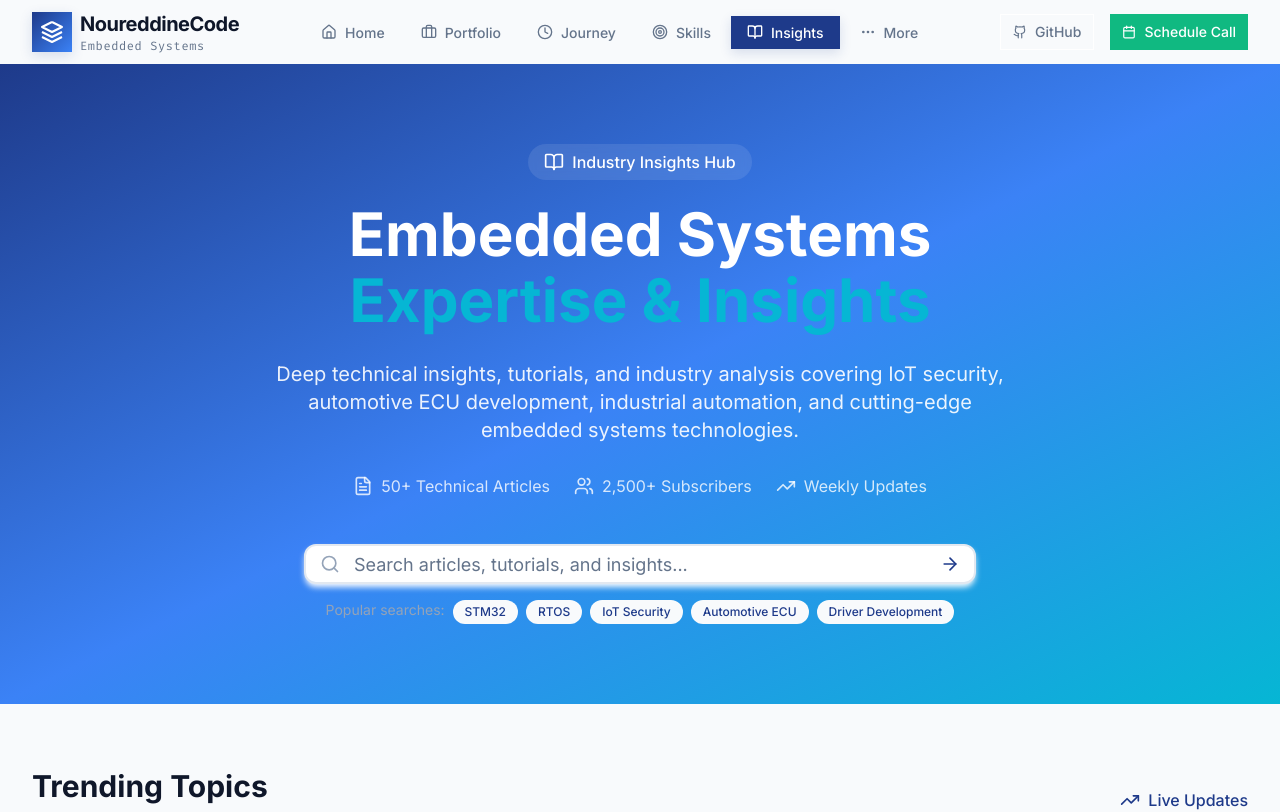
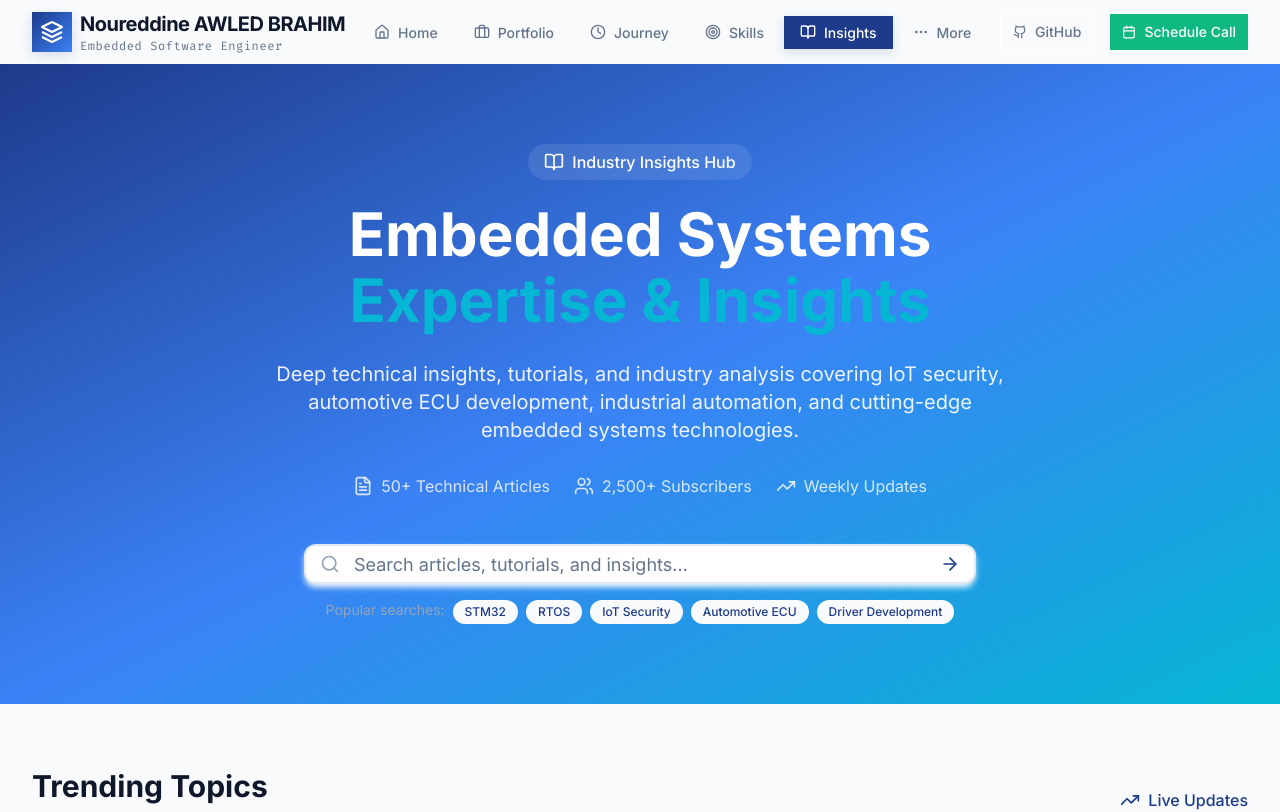
Before and after one commit to Nourreddine1920/noureddine-portfolio, a React (Vite) app in the folder noureddinecode/: page /industry-insights-hub in a window 1280 px wide. Shown: the top 812 px of the page. Built offline with nearby package versions, Linux system fonts and the light colour scheme.

Commit message:
feat: Update Header and footer with new contact info

```diff
--- a/noureddinecode/src/components/ui/Header.jsx
+++ b/noureddinecode/src/components/ui/Header.jsx
@@ -1,5 +1,5 @@
 import React, { useState, useEffect } from 'react';
-import { Link, useLocation } from 'react-router-dom';
+import { Link, useLocation, useNavigate } from 'react-router-dom';
 import Icon from '../AppIcon';
 import Button from './Button';
 
@@ -7,6 +7,7 @@ const Header = () => {
   const [isMenuOpen, setIsMenuOpen] = useState(false);
   const [isScrolled, setIsScrolled] = useState(false);
   const location = useLocation();
+  const navigate = useNavigate();
 
   const navigationItems = [
     { name: 'Home', path: '/interactive-landing-experience', icon: 'Home' },
@@ -19,6 +20,9 @@ const Header = () => {
   const secondaryItems = [
     { name: 'Collaboration', path: '/collaboration-gateway', icon: 'Users' }
   ];
+
+  // GitHub account URL
+  const githubUrl = "https://github.com/Nourreddine1920"; // Replace with your actual GitHub URL
 
   useEffect(() => {
     const handleScroll = () => {
@@ -39,6 +43,14 @@ const Header = () => {
 
   const isActivePath = (path) => {
     return location?.pathname === path;
+  };
+
+  const handleScheduleCall = () => {
+    navigate('/collaboration-gateway');
+  };
+
+  const handleGithubClick = () => {
+    window.open(githubUrl, '_blank');
   };
 
   const Logo = () => (
@@ -81,10 +93,10 @@ const Header = () => {
       </div>
       <div className="flex flex-col">
         <span className="text-xl font-bold text-text-primary tracking-tight">
-          NoureddineCode
+          Noureddine AWLED BRAHIM
         </span>
         <span className="text-xs text-text-secondary font-mono tracking-wider">
-          Embedded Systems
+          Embedded Software Engineer
         </span>
       </div>
     </Link>
@@ -152,6 +164,7 @@ const Header = () => {
               iconName="Github"
               iconPosition="left"
               className="text-text-secondary hover:text-text-primary"
+              onClick={handleGithubClick}
             >
               GitHub
             </Button>
@@ -161,6 +174,7 @@ const Header = () => {
               iconName="Calendar"
               iconPosition="left"
               className="bg-success hover:bg-success/90"
+              onClick={handleScheduleCall}
             >
               Schedule Call
             </Button>
@@ -208,6 +222,7 @@ const Header = () => {
                 iconName="Github"
                 iconPosition="left"
                 className="justify-center"
+                onClick={handleGithubClick}
               >
                 View GitHub
               </Button>
@@ -217,6 +232,7 @@ const Header = () => {
                 iconName="Calendar"
                 iconPosition="left"
                 className="justify-center bg-success hover:bg-success/90"
+                onClick={handleScheduleCall}
               >
                 Schedule Technical Consultation
               </Button>
--- a/noureddinecode/src/pages/collaboration-gateway/index.jsx
+++ b/noureddinecode/src/pages/collaboration-gateway/index.jsx
@@ -216,8 +216,8 @@ const CollaborationGateway = () => {
                   <Icon name="Layers" size={24} className="text-white" />
                 </div>
                 <div>
-                  <div className="text-xl font-bold">NoureddineCode</div>
-                  <div className="text-sm text-white/70">Embedded Systems Excellence</div>
+                  <div className="text-xl font-bold">Noureddine AWLED BARHIM</div>
+                  <div className="text-sm text-white/70">Embedded Software Engineer</div>
                 </div>
               </div>
               <p className="text-white/80 mb-4">
@@ -225,13 +225,13 @@ const CollaborationGateway = () => {
                 Transforming innovative ideas into reliable, scalable embedded solutions.
               </p>
               <div className="flex space-x-4">
-                <a href="https://linkedin.com/in/noureddine-embedded" className="text-white/60 hover:text-white transition-colors">
+                <a href="https://linkedin.com/in/nourreddine-awled-brahim" className="text-white/60 hover:text-white transition-colors">
                   <Icon name="Linkedin" size={20} />
                 </a>
-                <a href="https://github.com/noureddine-embedded" className="text-white/60 hover:text-white transition-colors">
+                <a href="https://github.com/Nourreddine1920" className="text-white/60 hover:text-white transition-colors">
                   <Icon name="Github" size={20} />
                 </a>
-                <a href="mailto:noureddine.embedded@gmail.com" className="text-white/60 hover:text-white transition-colors">
+                <a href="mailto:noureddine.awledbrahim@gmail.com" className="text-white/60 hover:text-white transition-colors">
                   <Icon name="Mail" size={20} />
                 </a>
               </div>
@@ -250,8 +250,8 @@ const CollaborationGateway = () => {
             <div>
               <h4 className="font-semibold mb-4">Contact</h4>
               <ul className="space-y-2 text-sm text-white/80">
-                <li>noureddine.embedded@gmail.com</li>
-                <li>+1 (555) 123-4567</li>
+                <li>noureddine.awledbrahim@gmail.com</li>
+                <li>+ (216) 98 790 520</li>
                 <li>Available Mon-Fri, 9 AM - 6 PM EST</li>
                 <li>Response within 4-6 hours</li>
               </ul>
@@ -259,7 +259,7 @@ const CollaborationGateway = () => {
           </div>
 
           <div className="border-t border-white/20 mt-8 pt-8 text-center text-sm text-white/60">
-            <p>&copy; {new Date()?.getFullYear()} NoureddineCode. All rights reserved. Built with precision and passion for embedded systems excellence.</p>
+            <p>&copy; {new Date()?.getFullYear()} Noureddine AWLED BARHIM. All rights reserved. Built with precision and passion for embedded systems excellence.</p>
           </div>
         </div>
       </footer>
```
